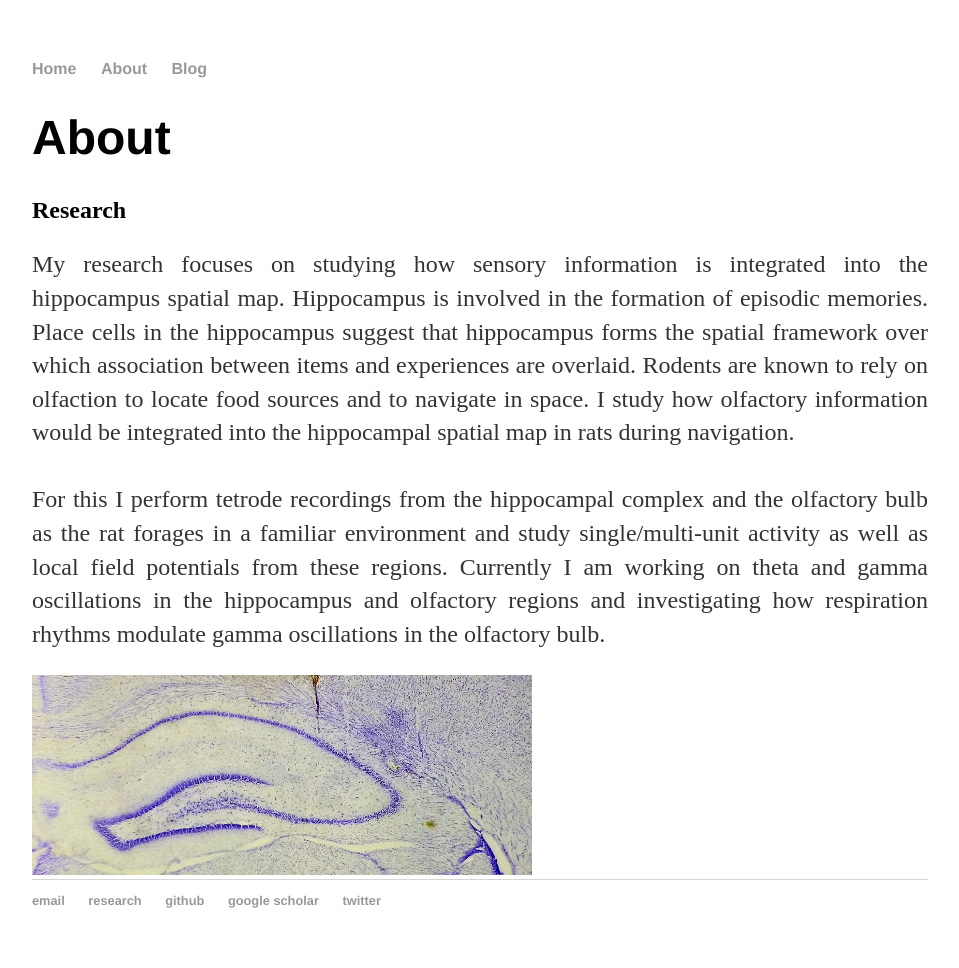
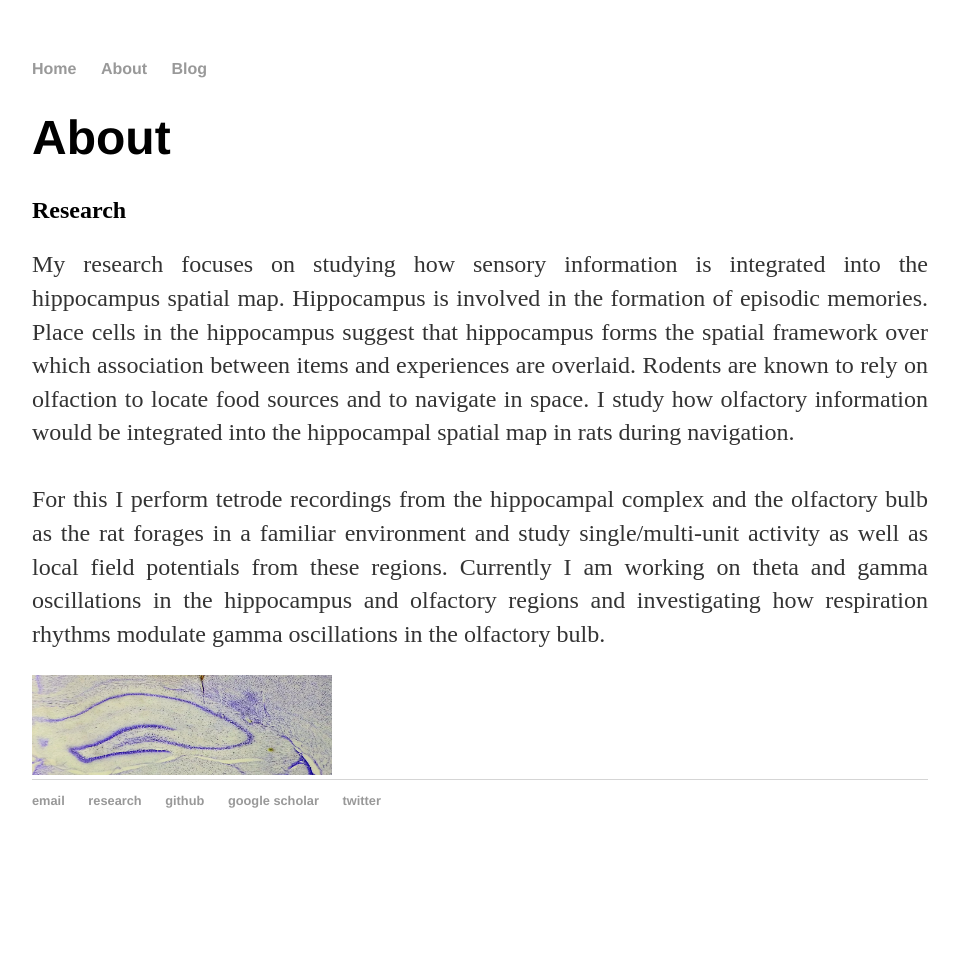
Before and after one commit to AdiBish/adibish.github.io, a Jekyll site: the page built from about/index.html, in a window 1280 px wide. Shown: the whole page, without its empty margins (160-1119 px from the left). Built offline with Jekyll 4.4.1, drawn with Linux system fonts in a browser that asks for light colours; after the commit the page ends 900 px from its top, so only the background shows below that.

Commit message:
Update index.html

```diff
--- a/about/index.html
+++ b/about/index.html
@@ -14,7 +14,7 @@
 			</p>
 			</div>
 			<div class="left">
-				<img src="https://adibish.github.io//images//hpc.jpg" width="500" height="200">
+				<img src="https://adibish.github.io//images//hpc.jpg" width="300" height="100">
 
 			</div>
 
```
